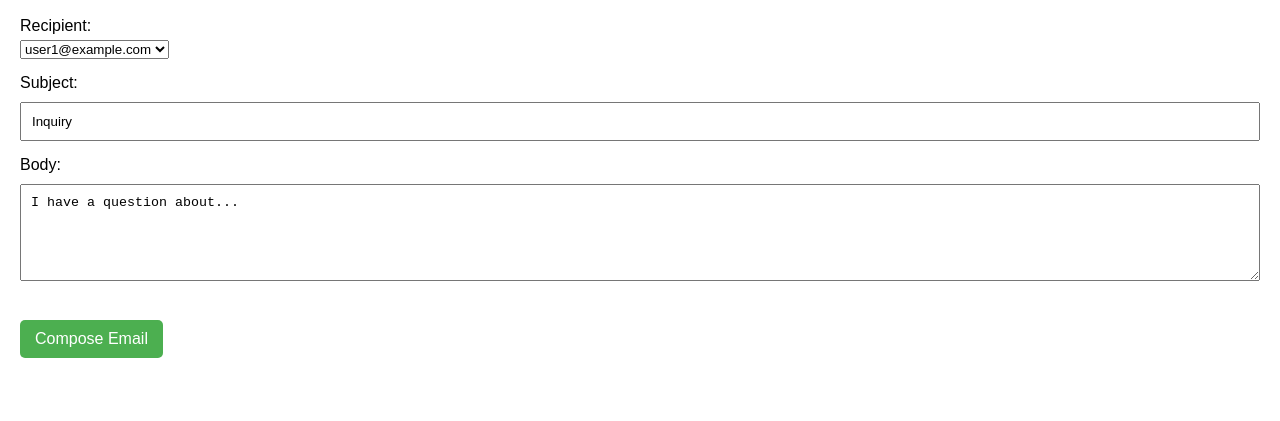
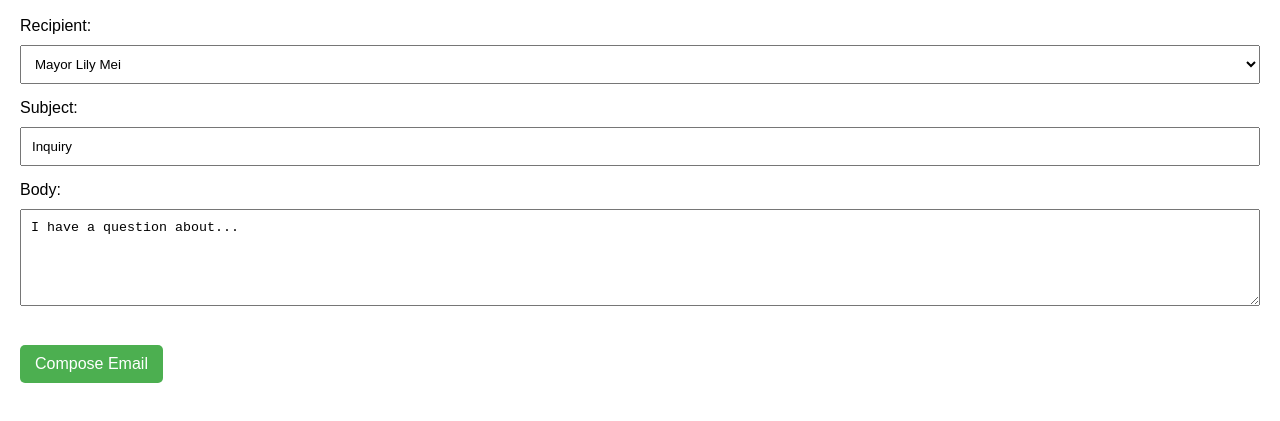
Before and after one commit to orzelig/FremontMail, a plain HTML site: page index.html in a window 1280 px wide. Shown: the part 71-492 px from the top of the page. Drawn offline with Linux system fonts and the light colour scheme.

Commit message:
Update index.html

```diff
--- a/index.html
+++ b/index.html
@@ -3,7 +3,7 @@
 <head>
     <meta charset="UTF-8">
     <meta name="viewport" content="width=device-width, initial-scale=1.0">
-    <title>Responsive Email Composer</title>
+    <title>Fremont Email Composer</title>
     <style>
         body {
             font-family: Arial, sans-serif;
@@ -19,7 +19,7 @@
             display: block;
             margin-bottom: 5px;
         }
-        input, textarea {
+        input, textarea, select {
             width: 100%;
             padding: 10px;
             margin-top: 5px;
@@ -46,9 +46,13 @@
         <div class="form-group">
             <label for="recipient">Recipient:</label>
             <select id="recipient" name="recipient" onchange="updateMailtoLink()">
-                <option value="user1@example.com">user1@example.com</option>
-                <option value="user2@example.com">user2@example.com</option>
-                <option value="user3@example.com">user3@example.com</option>
+                <option value="lmei@fremont.gov">Mayor Lily Mei</option>
+                <option value="vbacon@fremont.gov">Council Member Vinnie Bacon</option>
+                <option value="rljones@fremont.gov">Council Member Rick Jones</option>
+                <option value="rsalwan@fremont.gov">Vice Mayor Raj Salwan</option>
+                <option value="tkeng@fremont.gov">Council Member Teresa Keng</option>
+                <option value="yshao@fremont.gov">Council Member Yang Shao</option>
+                <option value="jkassan@fremont.gov">Council Member Jennie Kassan</option>
             </select>
         </div>
         <div class="form-group">
```
